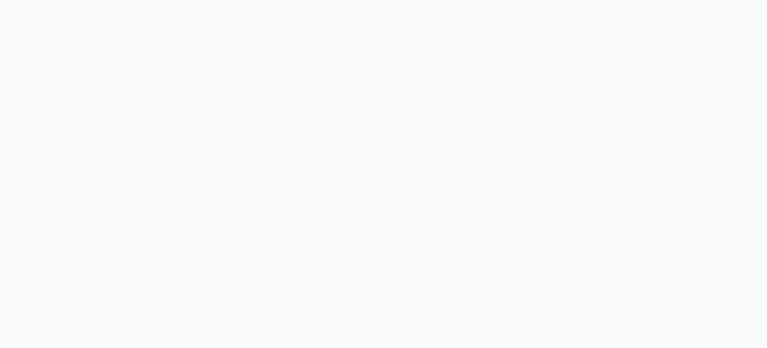
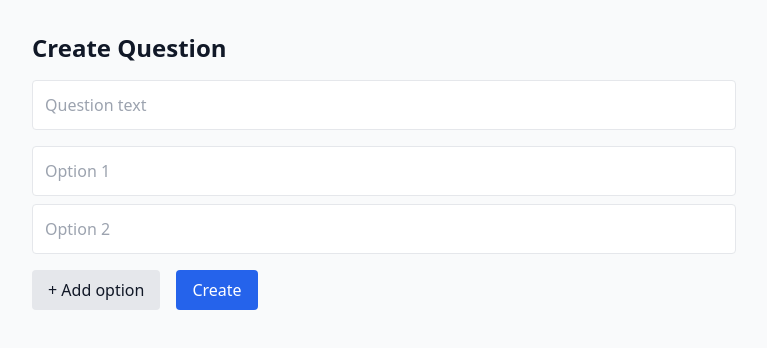
Before and after one commit to fishseabowl/realvoice, a React (Vite) app: page /admin/create in a window 1280 px wide. Before the commit this address had no page. Shown: the top 348 px of the page, without its empty margins (256-1023 px from the left). Built offline with nearby package versions, Linux system fonts and the light colour scheme.

Commit message:
Add admin pages

```diff
--- a/src/App.tsx
+++ b/src/App.tsx
@@ -2,14 +2,21 @@ import { BrowserRouter as Router, Routes, Route } from "react-router-dom";
 import QuestionsPage from "./pages/QuestionsPage";
 import QuestionDetail from "./pages/QuestionDetail";
 import CreateQuestionPage from "./pages/CreateQuestionPage";
+import AdminDashboard from "./pages/AdminDashboard";
+import ManageQuestionsPage from "./pages/ManageQuestionsPage";
 
 export default function App() {
   return (
     <Router>
       <Routes>
+        {/* User routes */}
         <Route path="/" element={<QuestionsPage />} />
         <Route path="/question/:id" element={<QuestionDetail />} />
-        <Route path="/create" element={<CreateQuestionPage />} />
+
+        {/* Admin routes */}
+        <Route path="/admin" element={<AdminDashboard />} />
+        <Route path="/admin/create" element={<CreateQuestionPage />} />
+        <Route path="/admin/manage" element={<ManageQuestionsPage />} />
       </Routes>
     </Router>
   );
--- /dev/null
+++ b/src/pages/AdminDashboard.tsx
@@ -0,0 +1,31 @@
+import { Link } from "react-router-dom";
+
+export default function AdminDashboard() {
+  return (
+    <div className="p-8 max-w-3xl mx-auto">
+      <h1 className="text-3xl font-bold mb-6">Admin Panel</h1>
+
+      <div className="grid grid-cols-1 md:grid-cols-2 gap-6">
+        <Link
+          to="/admin/create"
+          className="p-6 rounded-2xl shadow bg-white hover:shadow-lg transition"
+        >
+          <h2 className="text-xl font-semibold mb-2">➕ Create Question</h2>
+          <p className="text-gray-600">
+            Add a new prediction market question.
+          </p>
+        </Link>
+
+        <Link
+          to="/admin/manage"
+          className="p-6 rounded-2xl shadow bg-white hover:shadow-lg transition"
+        >
+          <h2 className="text-xl font-semibold mb-2">📊 Manage Questions</h2>
+          <p className="text-gray-600">
+            Close questions and set winners.
+          </p>
+        </Link>
+      </div>
+    </div>
+  );
+}
--- a/src/pages/CreateQuestionPage.tsx
+++ b/src/pages/CreateQuestionPage.tsx
@@ -1,9 +1,10 @@
 import { useState } from "react";
+import { useNavigate } from "react-router-dom";
 
 export default function CreateQuestionPage() {
   const [text, setText] = useState("");
-  const [options, setOptions] = useState([""]);
-  const [expiredAt, setExpiredAt] = useState("");
+  const [options, setOptions] = useState<string[]>(["", ""]);
+  const navigate = useNavigate();
 
   function updateOption(index: number, value: string) {
     const copy = [...options];
@@ -15,70 +16,59 @@ export default function CreateQuestionPage() {
     setOptions([...options, ""]);
   }
 
-  async function create() {
-    const cleanOptions = options.filter((o) => o.trim().length > 0);
-
-    const res = await fetch("http://localhost:3001/api/questions", {
-      method: "POST",
-      headers: { "Content-Type": "application/json" },
-      body: JSON.stringify({
-        text,
-        options: cleanOptions,
-        expired_at: expiredAt || null,
-      }),
-    });
-
-    const data = await res.json();
-
-    if (!res.ok) {
-      alert(data.error);
+  async function submit() {
+    if (!text || options.some(o => !o)) {
+      alert("Please fill all fields");
       return;
     }
 
-    alert("Question created!");
-    window.location.href = "/";
+    const res = await fetch("http://localhost:3001/api/admin/questions", {
+      method: "POST",
+      headers: { "Content-Type": "application/json" },
+      body: JSON.stringify({ text, options }),
+    });
+
+    if (res.ok) {
+      alert("Question created");
+      navigate("/admin");
+    } else {
+      alert("Failed to create question");
+    }
   }
 
   return (
-    <div className="p-6 max-w-xl mx-auto">
+    <div className="p-8 max-w-3xl mx-auto">
       <h1 className="text-2xl font-bold mb-4">Create Question</h1>
 
-      <label className="font-semibold">Question Text</label>
       <input
-        className="border p-2 w-full mb-4"
+        className="w-full border p-3 rounded mb-4"
+        placeholder="Question text"
         value={text}
         onChange={(e) => setText(e.target.value)}
       />
 
-      <label className="font-semibold">Expire Time (optional)</label>
-      <input
-        type="datetime-local"
-        className="border p-2 w-full mb-4"
-        value={expiredAt}
-        onChange={(e) => setExpiredAt(e.target.value)}
-      />
-
-      <h3 className="font-semibold mb-2">Options</h3>
-
+      <div className="space-y-2">
         {options.map((opt, i) => (
           <input
             key={i}
-          className="border p-2 w-full mb-2"
+            className="w-full border p-3 rounded"
+            placeholder={`Option ${i + 1}`}
             value={opt}
             onChange={(e) => updateOption(i, e.target.value)}
           />
         ))}
+      </div>
 
       <button
-        className="bg-gray-500 text-white px-4 py-2 rounded mt-2"
         onClick={addOption}
+        className="mt-4 px-4 py-2 rounded bg-gray-200"
       >
-        + Add Option
+        + Add option
       </button>
 
       <button
-        className="bg-blue-600 text-white px-4 py-2 rounded mt-4"
-        onClick={create}
+        onClick={submit}
+        className="ml-4 px-4 py-2 rounded bg-blue-600 text-white"
       >
         Create
       </button>
--- /dev/null
+++ b/src/pages/ManageQuestionsPage.tsx
@@ -0,0 +1,75 @@
+import { useEffect, useState } from "react";
+
+export default function ManageQuestionsPage() {
+  const [questions, setQuestions] = useState<any[]>([]);
+
+  useEffect(() => {
+    fetch("http://localhost:3001/api/questions")
+      .then(res => res.json())
+      .then(setQuestions);
+  }, []);
+
+  async function closeQuestion(id: number) {
+    await fetch(`http://localhost:3001/api/admin/questions/${id}/close`, {
+      method: "POST",
+    });
+    location.reload();
+  }
+
+  async function setWinner(questionId: number, optionId: number) {
+    await fetch(
+      `http://localhost:3001/api/admin/questions/${questionId}/winner`,
+      {
+        method: "POST",
+        headers: { "Content-Type": "application/json" },
+        body: JSON.stringify({ optionId }),
+      }
+    );
+    location.reload();
+  }
+
+  return (
+    <div className="p-8 max-w-5xl mx-auto">
+      <h1 className="text-2xl font-bold mb-6">Manage Questions</h1>
+
+      {questions.map(q => (
+        <div
+          key={q.id}
+          className="mb-6 p-6 rounded-2xl bg-white shadow"
+        >
+          <h2 className="font-semibold text-lg mb-2">{q.text}</h2>
+          <p className="text-sm text-gray-500 mb-2">
+            Status: {q.status}
+          </p>
+
+          <div className="space-y-2">
+            {q.options.map((opt: any) => (
+              <div key={opt.id} className="flex justify-between">
+                <span>
+                  {opt.name} ({opt.value})
+                </span>
+                {q.status === "closed" && (
+                  <button
+                    className="text-sm text-green-600"
+                    onClick={() => setWinner(q.id, opt.id)}
+                  >
+                    Set Winner
+                  </button>
+                )}
+              </div>
+            ))}
+          </div>
+
+          {q.status === "open" && (
+            <button
+              className="mt-4 px-4 py-2 bg-red-500 text-white rounded"
+              onClick={() => closeQuestion(q.id)}
+            >
+              Close Question
+            </button>
+          )}
+        </div>
+      ))}
+    </div>
+  );
+}
--- a/src/pages/QuestionsPage.tsx
+++ b/src/pages/QuestionsPage.tsx
@@ -27,16 +27,6 @@ export default function QuestionsPage() {
   return (
     <div className="p-6">
 
-      {/* --- Create Question Button --- */}
-      <div className="w-full flex justify-end mb-6">
-        <button
-          onClick={() => navigate("/create")}
-          className="px-4 py-2 bg-blue-600 text-white rounded-xl shadow hover:bg-blue-700 transition"
-        >
-          + Create Question
-        </button>
-      </div>
-
       {/* --- Questions Grid --- */}
       <div className="grid grid-cols-1 md:grid-cols-2 gap-6">
         {questions.map((q) => (
```
Lines whose indentation alone changed are shown as unchanged.
